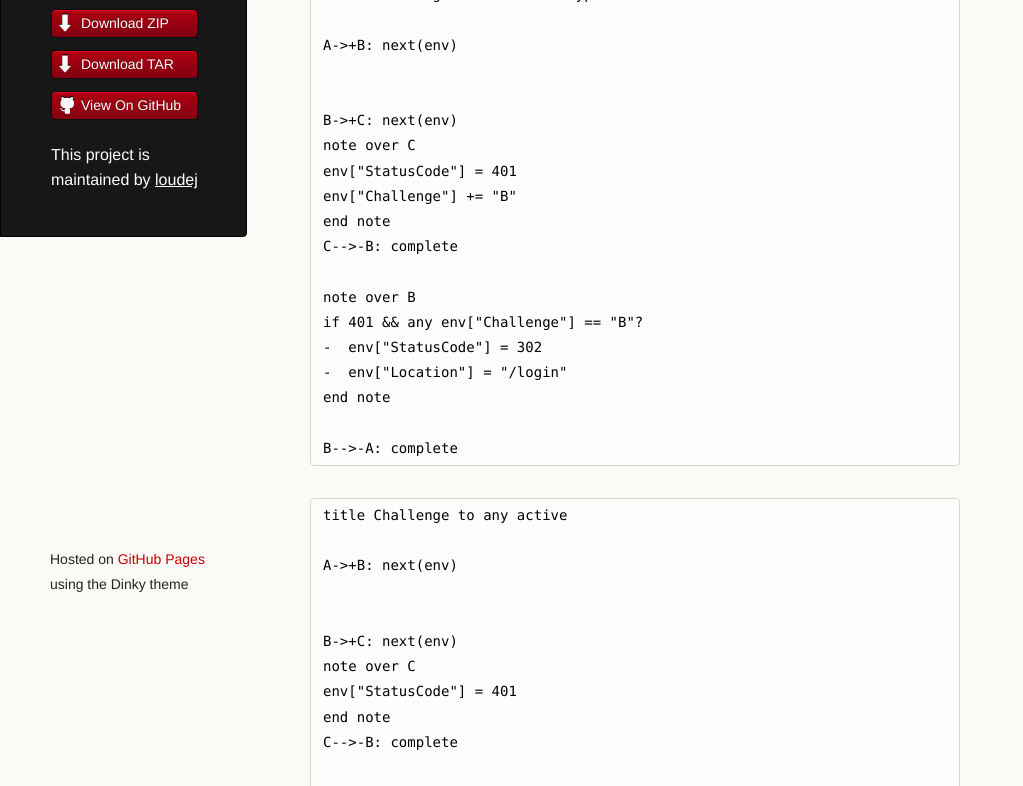
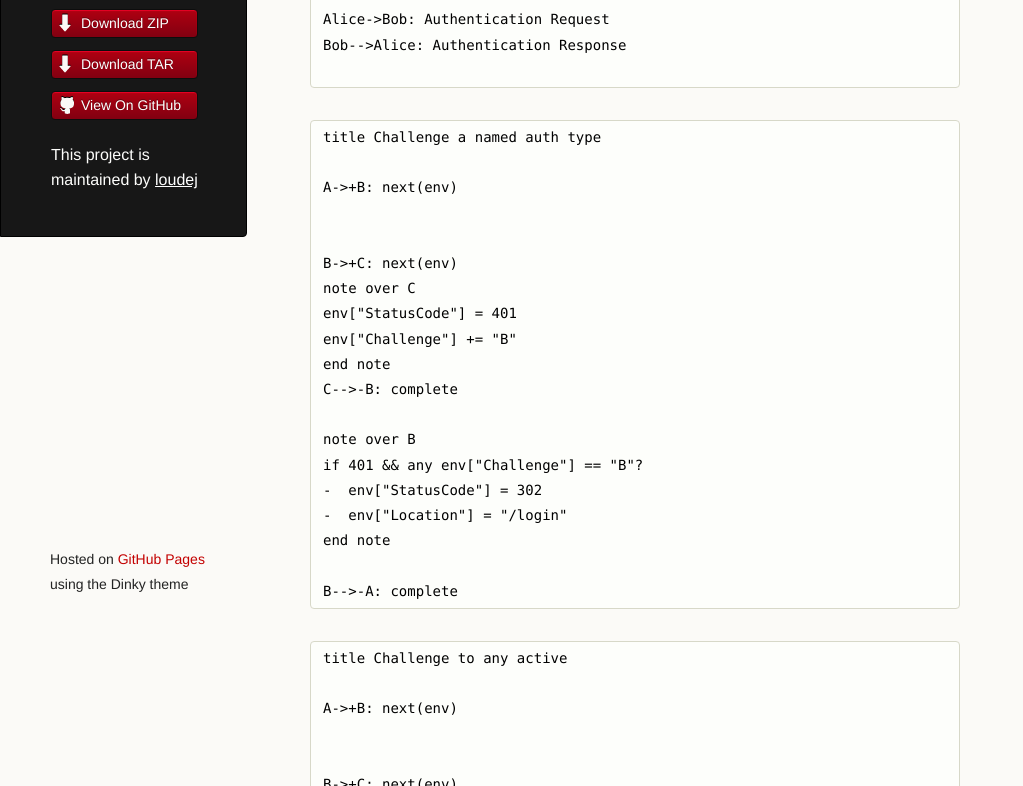
Before and after one commit to loudej/random-docs, a plain HTML site: page index.html in a window 1280 px wide. Shown: the part 171-957 px from the top of the page, without its empty margins (0-1023 px from the left). Drawn offline with Linux system fonts and the light colour scheme.

Commit message:
Update index.html

```diff
--- a/index.html
+++ b/index.html
@@ -34,6 +34,13 @@
 <a name="title" class="anchor" href="#title"><span class="octicon octicon-link"></span></a>Title</h1>
 
 <p>This is a test</p>
+
+<div class=wsd wsd_style="modern-blue" ><pre>
+
+Alice->Bob: Authentication Request
+Bob-->Alice: Authentication Response
+
+</pre></div><script type="text/javascript" src="http://www.websequencediagrams.com/service.js"></script>
 
 <pre><code>title Challenge a named auth type
 
```
